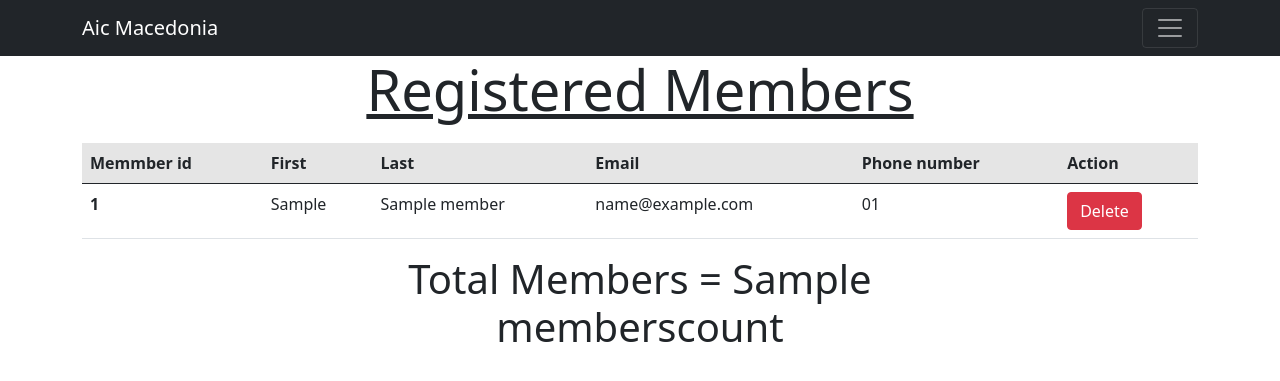
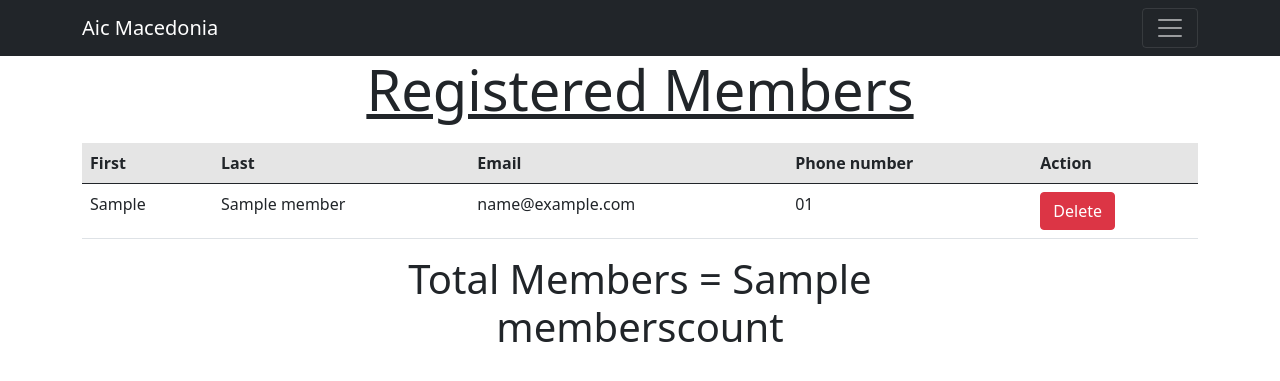
Before and after one commit to andareomondi/trial, a Django app: template managment/templates/managment/dashboard.html in a window 1280 px wide. Shown: the top 381 px of the page. Run offline with Django 3.2, Linux system fonts and the light colour scheme; the template is opened without the code that fills it: most values are stand-ins (such as "Sample title", 1, 10 or a date in 2020); some libraries are stand-ins or nearby versions.

Commit message:
removing the id section

```diff
--- a/managment/templates/managment/dashboard.html
+++ b/managment/templates/managment/dashboard.html
@@ -29,7 +29,6 @@
                 <table class="table p-3">
                     <thead>
                         <tr class="table-active">
-                            <th scope="col">Memmber id</th>
                             <th scope="col">First</th>
                             <th scope="col">Last</th>
                             <th scope="col">Email</th>
@@ -41,7 +40,6 @@
 
                         {% for member in members %}
                         <tr>
-                            <th scope="row">{{member.id}}</th>
                             <td>{{member.first_name}}</td>
                             <td>{{member.second_name}}</td>
                             <td>{{member.email}}</td>
```
